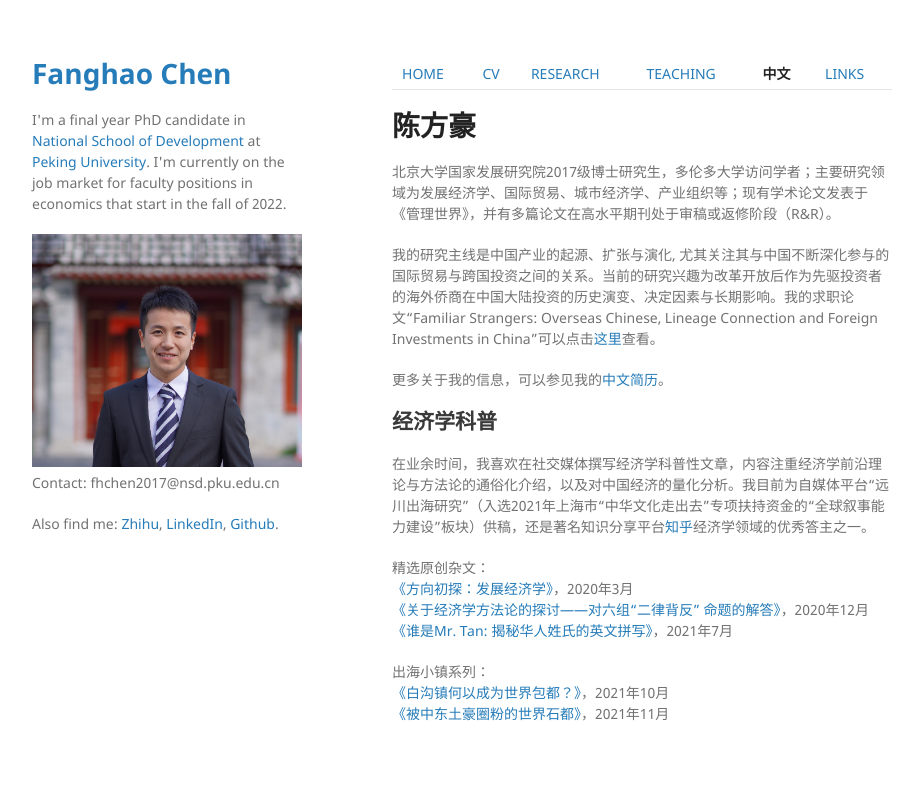
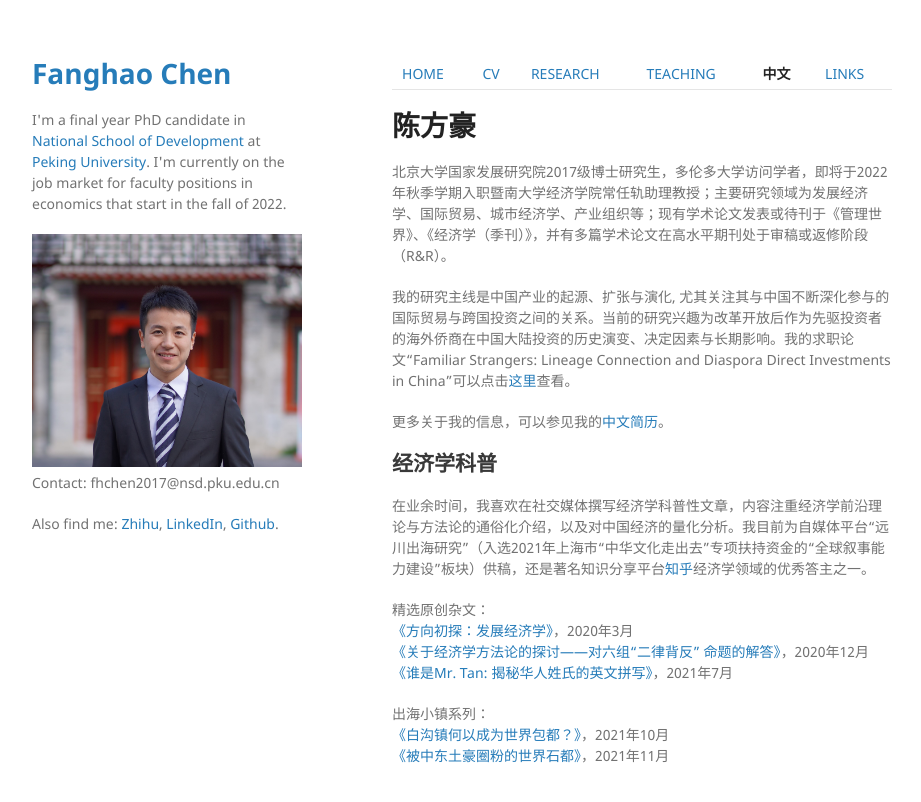
Before and after one commit to FanghaoChen/homepage, a Jekyll site: the page built from chinesepage.md, in a window 1280 px wide. Shown: the top 802 px of the page, without its empty margins (178-1099 px from the left). Built offline with Jekyll 4.4.1, drawn with Linux system fonts in a browser that asks for light colours; our own code applies the rules of GitHub Pages for plain Markdown files.

Commit message:
Update chinesepage.md

```diff
--- a/chinesepage.md
+++ b/chinesepage.md
@@ -2,9 +2,9 @@
 
 # 陈方豪
 
-北京大学国家发展研究院2017级博士研究生，多伦多大学访问学者；主要研究领域为发展经济学、国际贸易、城市经济学、产业组织等；现有学术论文发表于《管理世界》，并有多篇论文在高水平期刊处于审稿或返修阶段（R&R）。
+北京大学国家发展研究院2017级博士研究生，多伦多大学访问学者，即将于2022年秋季学期入职暨南大学经济学院常任轨助理教授；主要研究领域为发展经济学、国际贸易、城市经济学、产业组织等；现有学术论文发表或待刊于《管理世界》、《经济学（季刊）》，并有多篇学术论文在高水平期刊处于审稿或返修阶段（R&R）。
 
-我的研究主线是中国产业的起源、扩张与演化, 尤其关注其与中国不断深化参与的国际贸易与跨国投资之间的关系。当前的研究兴趣为改革开放后作为先驱投资者的海外侨商在中国大陆投资的历史演变、决定因素与长期影响。我的求职论文“Familiar Strangers: Overseas Chinese, Lineage Connection and Foreign Investments in China”可以点击[这里](./assets/JMP_FanghaoChen_211120.pdf)查看。
+我的研究主线是中国产业的起源、扩张与演化, 尤其关注其与中国不断深化参与的国际贸易与跨国投资之间的关系。当前的研究兴趣为改革开放后作为先驱投资者的海外侨商在中国大陆投资的历史演变、决定因素与长期影响。我的求职论文“Familiar Strangers: Lineage Connection and Diaspora Direct Investments in China”可以点击[这里](./assets/familiar_stranger_draft_220303.pdf)查看。
 
 更多关于我的信息，可以参见我的[中文简历](./assets/陈方豪_北大国发院_211116.pdf)。
 
```
